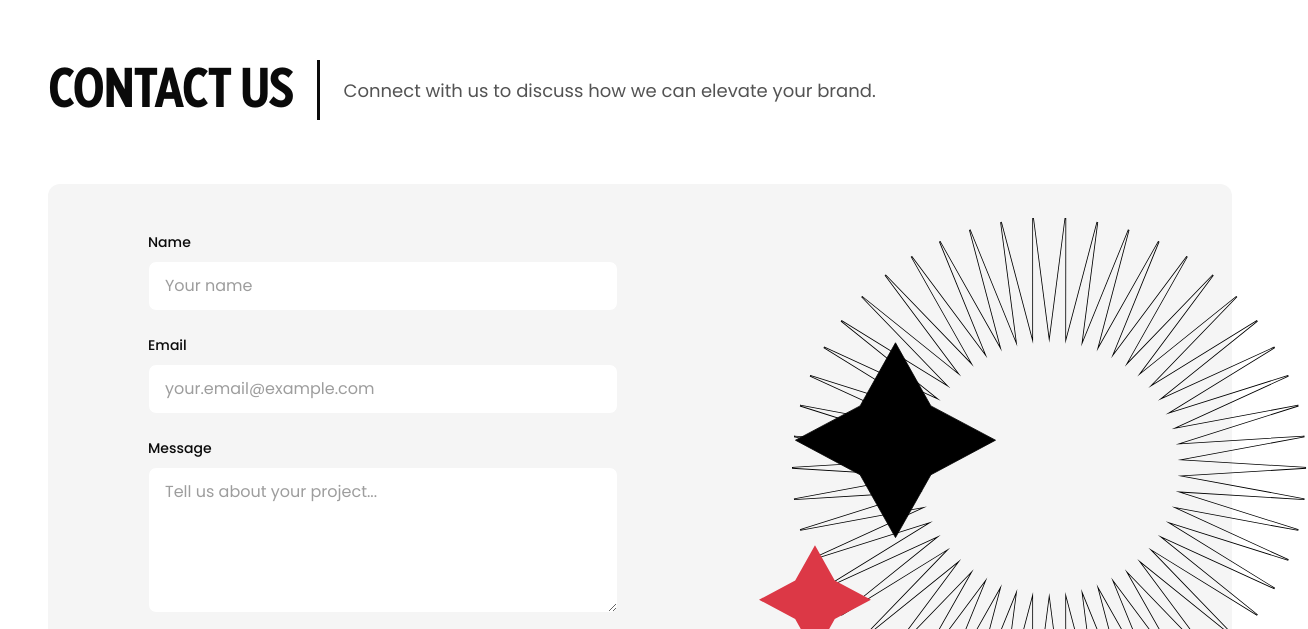
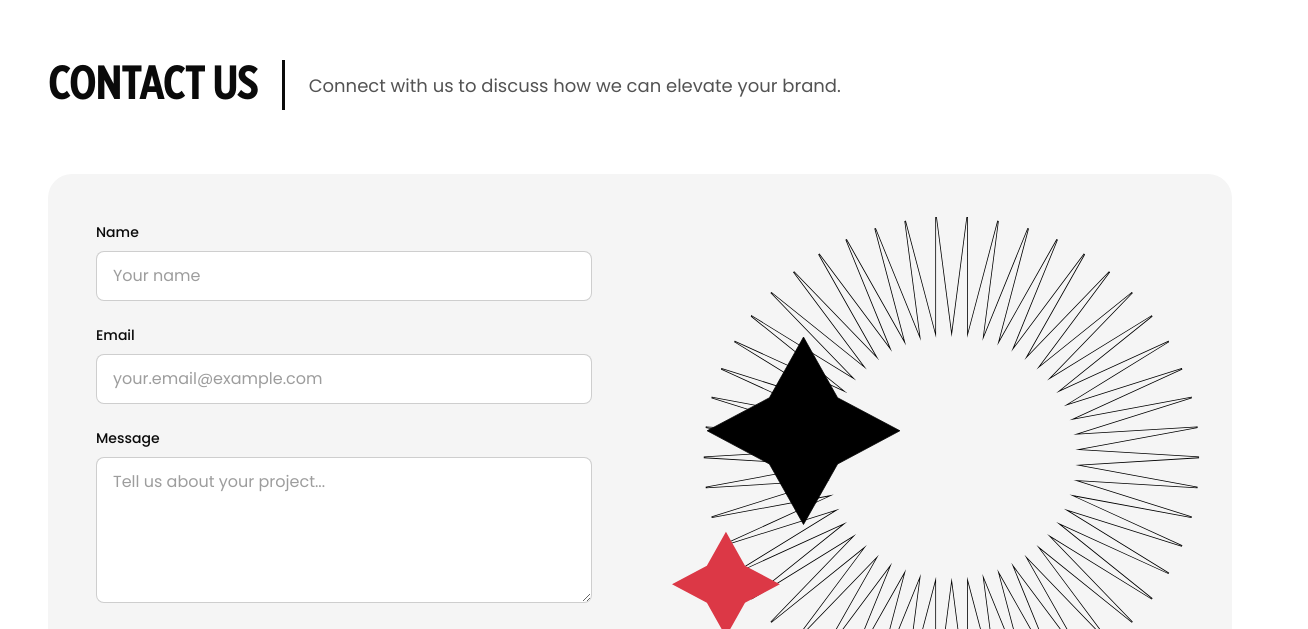
Before and after one commit to sunilsuthar-appjojo/jojo-paw, a Next.js app: page / in a window 1280 px wide. Shown: the part 1911-2540 px from the top of the page, 1308 px wide, since content can reach past the window. Built offline with nearby package versions, Linux system fonts and the light colour scheme.

Commit message:
manage what we do

```diff
--- a/components/premiere-ads/ContactSection.tsx
+++ b/components/premiere-ads/ContactSection.tsx
@@ -1,7 +1,7 @@
 "use client";
 
 import Image from "next/image";
-import { useState, FormEvent } from "react";
+import { useState } from "react";
 
 interface FormField {
   name: string;
@@ -29,7 +29,7 @@ export default function ContactSection({ data }: ContactSectionProps) {
   const [formData, setFormData] = useState<Record<string, string>>({});
   const [isSubmitting, setIsSubmitting] = useState(false);
 
-  const handleSubmit = async (e: FormEvent) => {
+  const handleSubmit = async (e: React.FormEvent<HTMLFormElement>) => {
     e.preventDefault();
     setIsSubmitting(true);
 
@@ -50,27 +50,27 @@ export default function ContactSection({ data }: ContactSectionProps) {
   };
 
   return (
-    <section id="contact" className=" py-16 lg:py-24">
+    <section id="contact" className="bg-background py-16 lg:py-24">
       <div className="max-w-[100rem] mx-auto px-4 sm:px-6 lg:px-12">
         {/* Header with vertical line separator */}
-        <div className="mb-12 lg:mb-16 flex items-center gap-6">
-          <h2 className="font-gotham font-bold text-[36px] sm:text-[48px] lg:text-[56px] leading-[100%] tracking-tight text-textPrimary uppercase whitespace-nowrap">
+        <div className="mb-12 lg:mb-16">
+          <div className="flex flex-col sm:flex-row sm:items-center gap-4 sm:gap-6">
+            <h2 className="font-gotham font-bold text-[32px] sm:text-[40px] lg:text-[48px] leading-[100%] tracking-tight text-textPrimary uppercase">
               {data.title}
             </h2>
-          <div className="hidden sm:block w-[3px] h-[50px] lg:h-[60px] bg-textPrimary flex-shrink-0"></div>
-          <p className="hidden sm:block font-poppins text-[16px] sm:text-[18px] leading-[150%] text-textPrimary/70">
+            <div className="hidden sm:block w-[3px] h-[40px] lg:h-[50px] bg-textPrimary flex-shrink-0"></div>
+            <p className="font-poppins text-[14px] sm:text-[16px] lg:text-[18px] leading-[150%] text-textPrimary/70">
               {data.description}
             </p>
           </div>
+        </div>
 
-        {/* Mobile description (below title) */}
-        <p className="sm:hidden font-poppins text-[16px] leading-[150%] text-textPrimary/70 mb-12">
-          {data.description}
-        </p>
-
-        <div className="grid lg:grid-cols-2 lg:gap-6 items-center bg-bgLight rounded-xl py-2 pl-15">
+        {/* Form and Illustration Container */}
+        <div className="bg-bgLight rounded-3xl overflow-hidden">
+          <div className="grid grid-cols-1 lg:grid-cols-2 gap-0">
             {/* Form */}
-          <form onSubmit={handleSubmit} className="space-y-6 p-10">
+            <div className="p-6 sm:p-8 lg:p-12">
+              <form onSubmit={handleSubmit} className="space-y-6">
                 {data.form.fields.map((field) => (
                   <div key={field.name}>
                     <label
@@ -88,7 +88,7 @@ export default function ContactSection({ data }: ContactSectionProps) {
                         value={formData[field.name] || ""}
                         onChange={handleChange}
                         rows={5}
-                    className="w-full px-4 py-3 bg-background border border-bgLight rounded-lg font-poppins text-[16px] text-textPrimary placeholder:text-textPrimary/40 focus:outline-none focus:ring-2 focus:ring-primary focus:border-transparent transition-all"
+                        className="w-full px-4 py-3 bg-background border border-textPrimary/20 rounded-lg font-poppins text-[16px] text-textPrimary placeholder:text-textPrimary/40 focus:outline-none focus:ring-2 focus:ring-primary focus:border-transparent transition-all"
                       />
                     ) : (
                       <input
@@ -99,7 +99,7 @@ export default function ContactSection({ data }: ContactSectionProps) {
                         required={field.required}
                         value={formData[field.name] || ""}
                         onChange={handleChange}
-                    className="w-full px-4 py-3 bg-background border border-bgLight rounded-lg font-poppins text-[16px] text-textPrimary placeholder:text-textPrimary/40 focus:outline-none focus:ring-2 focus:ring-primary focus:border-transparent transition-all"
+                        className="w-full px-4 py-3 bg-background border border-textPrimary/20 rounded-lg font-poppins text-[16px] text-textPrimary placeholder:text-textPrimary/40 focus:outline-none focus:ring-2 focus:ring-primary focus:border-transparent transition-all"
                       />
                     )}
                   </div>
@@ -113,9 +113,11 @@ export default function ContactSection({ data }: ContactSectionProps) {
                   {isSubmitting ? "Sending..." : data.form.submitButton}
                 </button>
               </form>
+            </div>
 
             {/* Illustration */}
-          <div className="relative h-[400px] lg:h-[500px] left-19">
+            <div className="relative h-[300px] sm:h-[400px] lg:h-full min-h-[400px] flex items-center justify-center p-6 lg:p-8">
+              <div className="relative w-full h-full">
                 <Image
                   src={data.illustration}
                   alt="Contact illustration"
@@ -125,6 +127,8 @@ export default function ContactSection({ data }: ContactSectionProps) {
               </div>
             </div>
           </div>
+        </div>
+      </div>
     </section>
   );
 }
--- a/components/premiere-ads/ServicesGrid.tsx
+++ b/components/premiere-ads/ServicesGrid.tsx
@@ -84,7 +84,7 @@ export default function ServicesGrid({ data }: ServicesGridProps) {
               >
 
                 {/* Watermark Icon */}
-                <div className="absolute right-[-20px] bottom-[-20px] w-[220px] h-[220px] opacity-[0.06] group-hover:opacity-[0.1] transition-all pointer-events-none">
+                <div className="absolute right-[-20px] bottom-[-20px] top-0 w-[220px] h-[220px] transition-all pointer-events-none">
                   <div className="relative w-full h-full">
                     <Image
                       src={service.icon}
@@ -97,8 +97,6 @@ export default function ServicesGrid({ data }: ServicesGridProps) {
 
                 {/* Content */}
                 <div className="relative z-10 space-y-6">
-
-                  {/* Title */}
                   <h3
                     className={`
                       font-heading
@@ -119,6 +117,7 @@ export default function ServicesGrid({ data }: ServicesGridProps) {
                       font-body
                       text-[14px] sm:text-[15px]
                       leading-[150%]
+                      w-1/2
                       ${theme.desc}
                     `}
                   >
```
Lines whose indentation alone changed are shown as unchanged.
